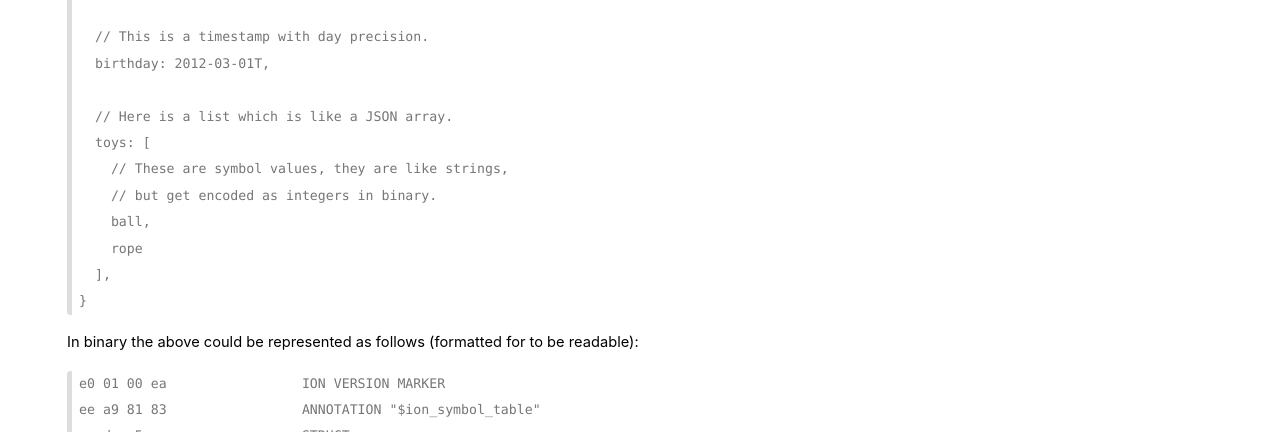
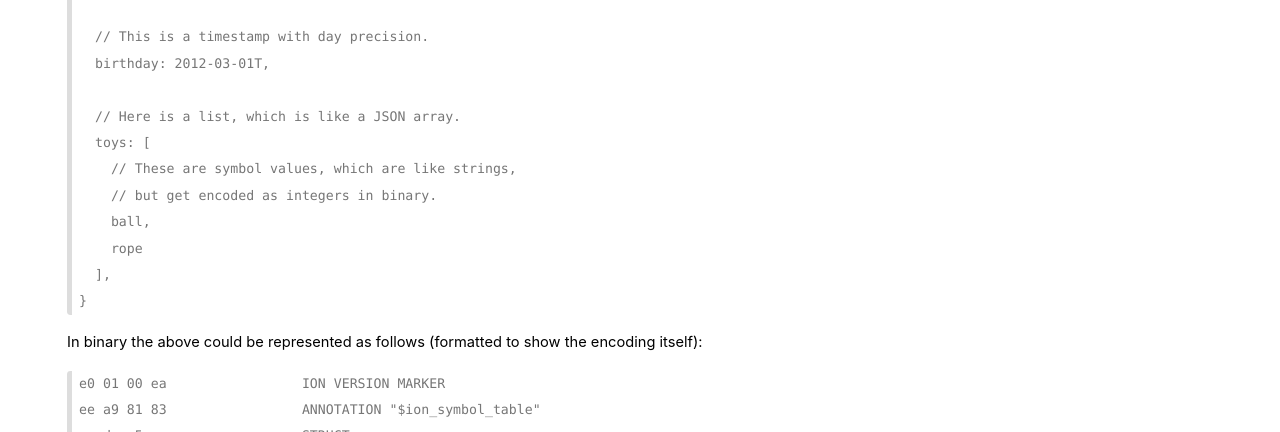
Before and after one commit to amazon-ion/ion-docs, a Jekyll site: the page built from index.md, in a window 1280 px wide and 900 px high, scrolled down 2628 px. Shown: the part 468-900 px from the top of the window. Built offline with Jekyll 4.4.1, drawn with Linux system fonts in a browser that asks for light colours; some of the changed text lies outside the part shown.

Commit message:
Adds minor typo fixes as per Tyler's feedback.

````diff
--- a/index.md
+++ b/index.md
@@ -198,9 +198,9 @@ To illustrate Ion's syntax, here is an example.
   // This is a timestamp with day precision.
   birthday: 2012-03-01T,
 
-  // Here is a list which is like a JSON array.
+  // Here is a list, which is like a JSON array.
   toys: [
-    // These are symbol values, they are like strings,
+    // These are symbol values, which are like strings,
     // but get encoded as integers in binary.
     ball,
     rope
@@ -208,7 +208,8 @@ To illustrate Ion's syntax, here is an example.
 }
 ```
 
-In binary the above could be represented as follows (formatted for to be readable):
+In binary the above could be represented as follows (formatted to show the
+encoding itself):
 
 ```
 e0 01 00 ea                 ION VERSION MARKER
````
